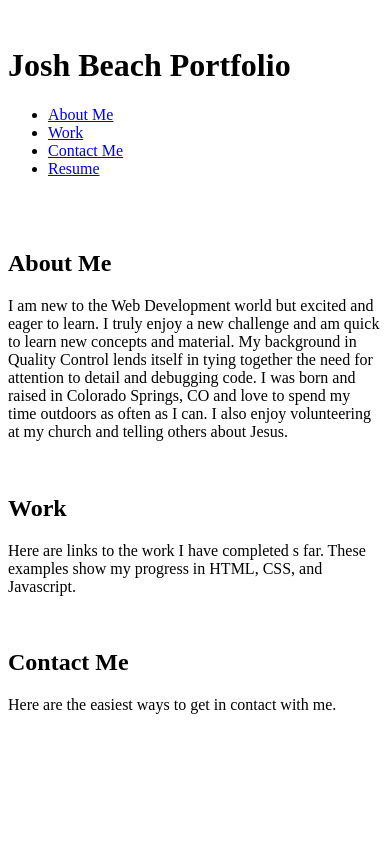
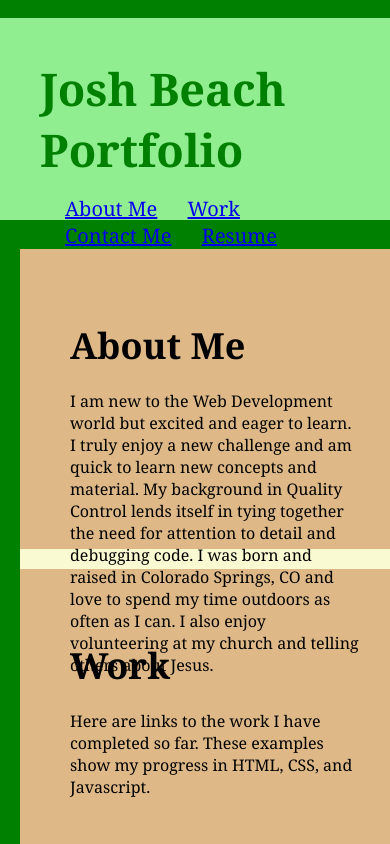
Before and after one commit to Jbeach32/Portfolio, a plain HTML site: page index.html in a window 390 px wide. Shown: the top 844 px of the page. Drawn offline with Linux system fonts and the light colour scheme.

Commit message:
Wrestling with CSS

```diff
--- a/index.html
+++ b/index.html
@@ -3,7 +3,8 @@
 
 <head>
     <meta charset="UTF-8" />
-    <link rel="stylesheet" href="./css.style">
+    <meta name="viewport" content="width=device-width, initial scale=1"/>
+    <link rel="stylesheet" type="text/css" href="style.css">
     <title>Portfolio</title>
 </head>
 
@@ -16,13 +17,13 @@
                     <a href="#about-me">About Me</a>
                 </li>
                 <li>
-                    <a href="work">Work</a>
+                    <a href="#work">Work</a>
                 </li>
                 <li>
-                    <a href="contact-me">Contact Me</a>
+                    <a href="#contact-me">Contact Me</a>
                 </li>
                 <li>
-                    <a href="Resume">Resume</a>
+                    <a href="#Resume">Resume</a>
                 </li>
             </ul>
         </nav>
@@ -38,11 +39,11 @@
                 I was born and raised in Colorado Springs, CO and love to spend my time outdoors as often as I can. I also enjoy volunteering at my church and telling others about Jesus.
             </p>
         </article>
-        <article id="Work" class="main-boxes">
+        <article id="work" class="main-boxes">
             <img src="" class="float-right"/>
             <h2>Work</h2>
             <p>
-                Here are links to the work I have completed s far. These examples show my progress in HTML, CSS, and Javascript.
+                Here are links to the work I have completed so far. These examples show my progress in HTML, CSS, and Javascript.
             </p>
         </article>
         <article id="contact-me" class="main-boxes">
@@ -52,7 +53,19 @@
                 Here are the easiest ways to get in contact with me.
             </p>
         </article>
-        <article id="Resume" class="main-boxes"></article>
+        <article id="Resume" class="main-boxes">
+            <img src="" class="float-right"/>
+            <h2>Resume</h2>
+            <p>
+                Below is a copy of my current resume.
+            </p>
+        </article>
+        <footer class="footer">
+            <h2>Thanks for visiting</h2>
+            <p>
+                Go Pack Go
+            </p>
+        </footer>
     </main>
 
 </body>
--- /dev/null
+++ b/style.css
@@ -0,0 +1,88 @@
+* {
+    box-sizing: border-box;
+    padding: 0;
+    margin: 0;
+}
+
+body {
+    background-color: green;
+}
+
+.header {
+    padding: 40px;
+    font-family: Cambria, Cochin, Georgia, Times, 'Times New Roman', serif;
+    background-color: yellow;
+    color: #ffffff;
+}
+
+.header h1 {
+    display:inline-block;
+    font-size: 45px;
+    color: green;
+}
+
+.header nav {
+    padding-top: 15px;
+    margin-right: 20px;
+    float: right;
+    font-family: Cambria, Cochin, Georgia, Times, 'Times New Roman', serif;
+    font-size: 20px;
+}
+
+.header nav ul li {
+    display: inline-block;
+    margin-left: 25px;
+}
+
+.content {
+    width: 100%;
+    display: inline-block;
+    margin-left: 20px;
+}
+
+.main-boxes {
+    margin-bottom: 20px;
+    padding: 50px;
+    height: 300px;
+    font-family: Cambria, Cochin, Georgia, Times, 'Times New Roman', serif;
+    background-color: greenyellow;
+    color: black;
+}
+
+.main-boxes h2 {
+    margin-bottom: 20px;
+    font-size: 36px;
+}
+
+.footer {
+    padding: 30px;
+    clear: both;
+    font-family: Cambria, Cochin, Georgia, Times, 'Times New Roman', serif;
+    text-align: center;
+}
+
+.footer h2 {
+    font-size: 30px;
+}
+
+.footer p {
+    font-size: 10px;
+}
+
+@media screen and (max-width: 992px) {
+    .header {
+        background: lightgreen;
+    }
+}
+
+@media screen and (max-width: 768px) {
+    .content {
+        background-color: lightgoldenrodyellow;
+    }
+}
+
+@media screen and (max-width: 576px) {
+    .main-boxes {
+        background-color: burlywood;
+    }
+}
```
Also changed, not shown: 1 other file.
